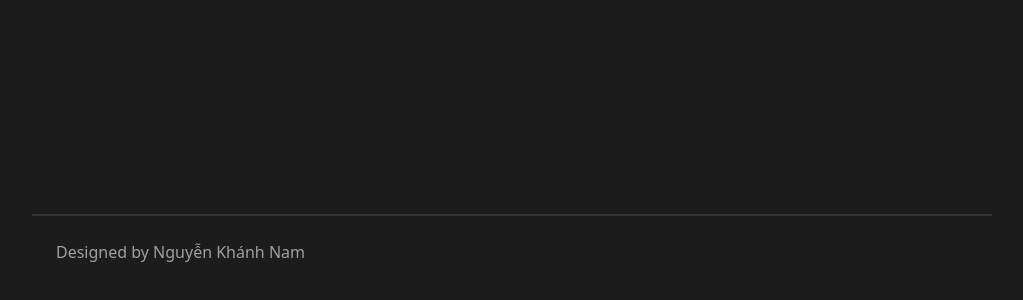
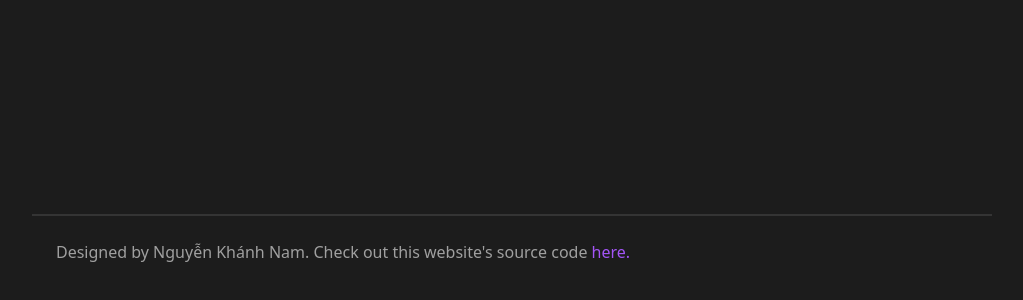
Before and after one commit to cycastic-cumberland/portfolio, a React (Vite) app: page / in a window 1280 px wide. Shown: the part 2914-3214 px from the top of the page, without its empty margins (128-1151 px from the left). Built offline with nearby package versions, Linux system fonts and the light colour scheme.

Commit message:
Minor changes

```diff
--- a/src/components/LandingPage.tsx
+++ b/src/components/LandingPage.tsx
@@ -1,7 +1,7 @@
 import {useTranslation} from "../contexts/TranslationContext.tsx";
 import {Dispatch, FC, MutableRefObject, ReactNode, SetStateAction, useEffect, useRef, useState} from "react";
 import {Link, useLocation} from "react-router-dom";
-import {GithubPage, MailtoURL} from "../constants.ts";
+import {GithubPage, MailtoURL, WebsiteSourceCode} from "../constants.ts";
 import {FaGithub, FaRss} from "react-icons/fa";
 import {MdOutlineMail} from "react-icons/md";
 import {ProjectInfo} from "../contexts/ProjectsContextsType.ts";
@@ -452,16 +452,34 @@ const Skills = () => {
     </>
 }
 
+const FooterExtra = () => {
+    const { predefined } = useTranslation()
+
+    return <>
+        <span className={"footer-text"}>
+            { predefined.creditSrc1 }
+        </span>
+        <span className={"footer-text-url"}>
+            <Link to={WebsiteSourceCode}>
+                { predefined.creditSrc2 }
+            </Link>
+            .
+        </span>
+    </>
+}
+
 const Footer = () => {
     const { predefined } = useTranslation()
     return <>
         <div className={"h-40 bg-primary"} />
         <h4 className={"sm:block hidden footer-text p-6 border-border border-t-2"}>
             { predefined.credit }
+            <FooterExtra/>
         </h4>
         <div className={"sm:hidden block w-full text-center"}>
             <h4 className={"footer-text p-6 border-border border-t-2"}>
                 { predefined.credit }
+                <FooterExtra/>
             </h4>
         </div>
     </>
--- a/src/components/PageLayout.tsx
+++ b/src/components/PageLayout.tsx
@@ -3,7 +3,7 @@ import NavBar from "./NavBar.tsx";
 
 const PageLayout: FC<{ children?: ReactNode[] | ReactNode }> = ({ children }) => {
     return (
-        <div className={"w-screen min-h-screen h-full flex flex-col bg-primary"}>
+        <div className={"min-h-screen h-full flex flex-col bg-primary"}>
             <div className={"w-full h-full"}>
                 <NavBar/>
                 <div className={"w-full h-full flex flex-col items-center"}>
--- a/src/constants.ts
+++ b/src/constants.ts
@@ -1,3 +1,5 @@
 export const MailtoAddress = "cycastic@gmail.com"
 export const MailtoURL = `mailto://${MailtoAddress}`
 export const GithubPage = "https://github.com/cycastic-cumberland/"
+
+export const WebsiteSourceCode = "https://github.com/cycastic-cumberland/portfolio"
--- a/src/i18n.ts
+++ b/src/i18n.ts
@@ -84,7 +84,9 @@ export const English: Record<string, string> = {
     notFoundSubText: 'Go back to the ',
     notFoundUrlText: 'home page',
 
-    credit: 'Designed by Nguyễn Khánh Nam',
+    credit: 'Designed by Nguyễn Khánh Nam. ',
+    creditSrc1: 'Check out this website\'s source code ',
+    creditSrc2: 'here',
 }
 
 export const Vietnamese: Record<string, string> = {
@@ -172,5 +174,7 @@ export const Vietnamese: Record<string, string> = {
     notFoundSubText: 'Quay trở về ',
     notFoundUrlText: 'trang chủ',
 
-    credit: 'Thiết kế bởi Nguyễn Khánh Nam',
+    credit: 'Thiết kế bởi Nguyễn Khánh Nam. ',
+    creditSrc1: 'Xem mã nguồn của trang web này ',
+    creditSrc2: 'tại đây',
 }
--- a/src/index.css
+++ b/src/index.css
@@ -34,7 +34,7 @@
         @apply text-font hover:text-primary hover:bg-highlight px-3 py-2 rounded-md text-sm font-medium linear-animation
     }
     .navbar-section-light {
-        @apply text-font hover:text-highlight linear-animation px-3 py-2 rounded-md text-sm font-medium font-bold
+        @apply text-font hover:text-highlight linear-animation px-3 py-2 rounded-md text-sm font-bold
     }
     .navbar-section-mobile {
         @apply text-font hover:text-primary hover:bg-highlight block px-3 py-2 rounded-md text-base font-medium linear-animation
@@ -74,6 +74,9 @@
     }
     .footer-text {
         @apply text-footer
+    }
+    .footer-text-url {
+        @apply text-highlight
     }
 }
 
```
